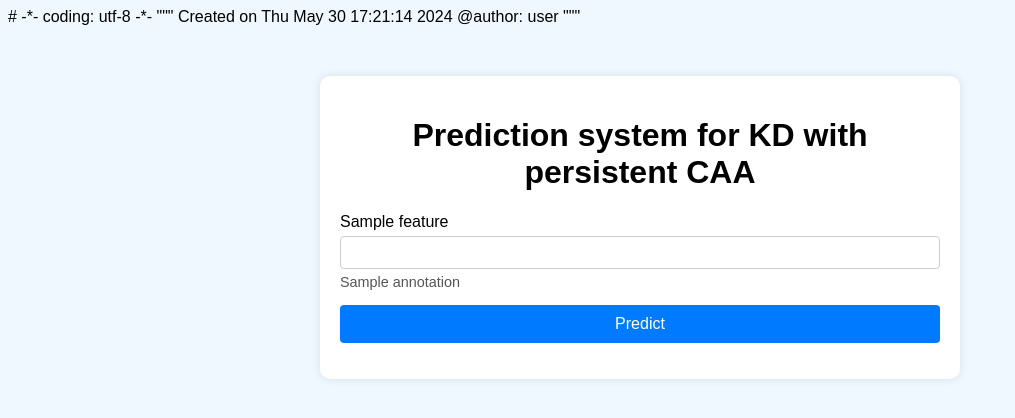
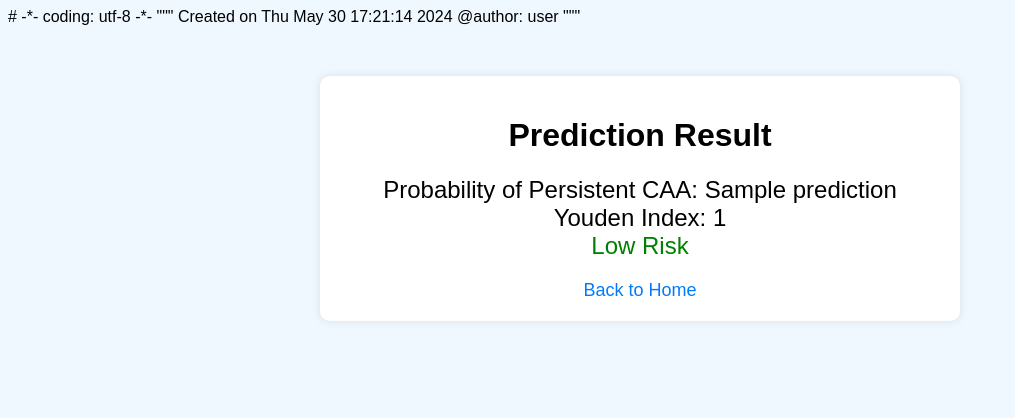
Before and after one commit to xyf19912015/myapp-flask, a Flask app: template templates/result.html in a window 1280 px wide. Shown: the top 418 px of the page, without its empty margins (0-1015 px from the left). Run offline with Flask 3, Linux system fonts and the light colour scheme; the template is opened without the code that fills it: most values are stand-ins (such as "Sample title", 1, 10 or a date in 2020); parts of the project's set-up code (start-up, migrations or seed data) failed here and were passed over.

Commit message:
Update result.html

```diff
--- a/templates/result.html
+++ b/templates/result.html
@@ -10,32 +10,31 @@ Created on Thu May 30 17:21:14 2024
 <head>
     <meta charset="UTF-8">
     <meta name="viewport" content="width=device-width, initial-scale=1.0">
-    <title>Prediction system for KD with persistent CAA</title>
+    <title>Prediction Result</title>
     <style>
         body { font-family: Arial, sans-serif; background-color: #f0f8ff; }
         .container { max-width: 600px; margin: 50px auto; padding: 20px; background-color: #fff; border-radius: 10px; box-shadow: 0 0 10px rgba(0, 0, 0, 0.1); }
         h1 { text-align: center; }
-        form { display: flex; flex-wrap: wrap; }
-        .form-group { width: 100%; margin-bottom: 15px; }
-        label { display: block; margin-bottom: 5px; }
-        input[type="text"] { width: 100%; padding: 8px; border: 1px solid #ccc; border-radius: 4px; }
-        button { width: 100%; padding: 10px; background-color: #007bff; border: none; border-radius: 4px; color: white; font-size: 16px; }
-        .annotation { font-size: 0.9em; color: #555; margin-top: 5px; }
+        .result { font-size: 24px; text-align: center; margin-top: 20px; }
+        .high-risk { color: red; }
+        .low-risk { color: green; }
+        .home-link { display: block; text-align: center; margin-top: 20px; }
+        .home-link a { text-decoration: none; color: #007bff; font-size: 18px; }
     </style>
 </head>
 <body>
     <div class="container">
-        <h1>Prediction system for KD with persistent CAA</h1>
-        <form action="/predict" method="post">
-            {% for feature in features %}
-            <div class="form-group">
-                <label for="{{ feature }}">{{ feature }}</label>
-                <input type="text" id="{{ feature }}" name="{{ feature }}" required>
-                <div class="annotation">{{ annotations[feature] }}</div>
-            </div>
-            {% endfor %}
-            <button type="submit">Predict</button>
-        </form>
+        <h1>Prediction Result</h1>
+        <div class="result">
+            Probability of Persistent CAA: {{ prediction }}<br>
+            Youden Index: {{ youden_index }}<br>
+            <span class="{% if risk == 'high' %}high-risk{% else %}low-risk{% endif %}">
+                {% if risk == 'high' %}High{% else %}Low{% endif %} Risk
+            </span>
+        </div>
+        <div class="home-link">
+            <a href="/">Back to Home</a>
+        </div>
     </div>
 </body>
 </html>
```
